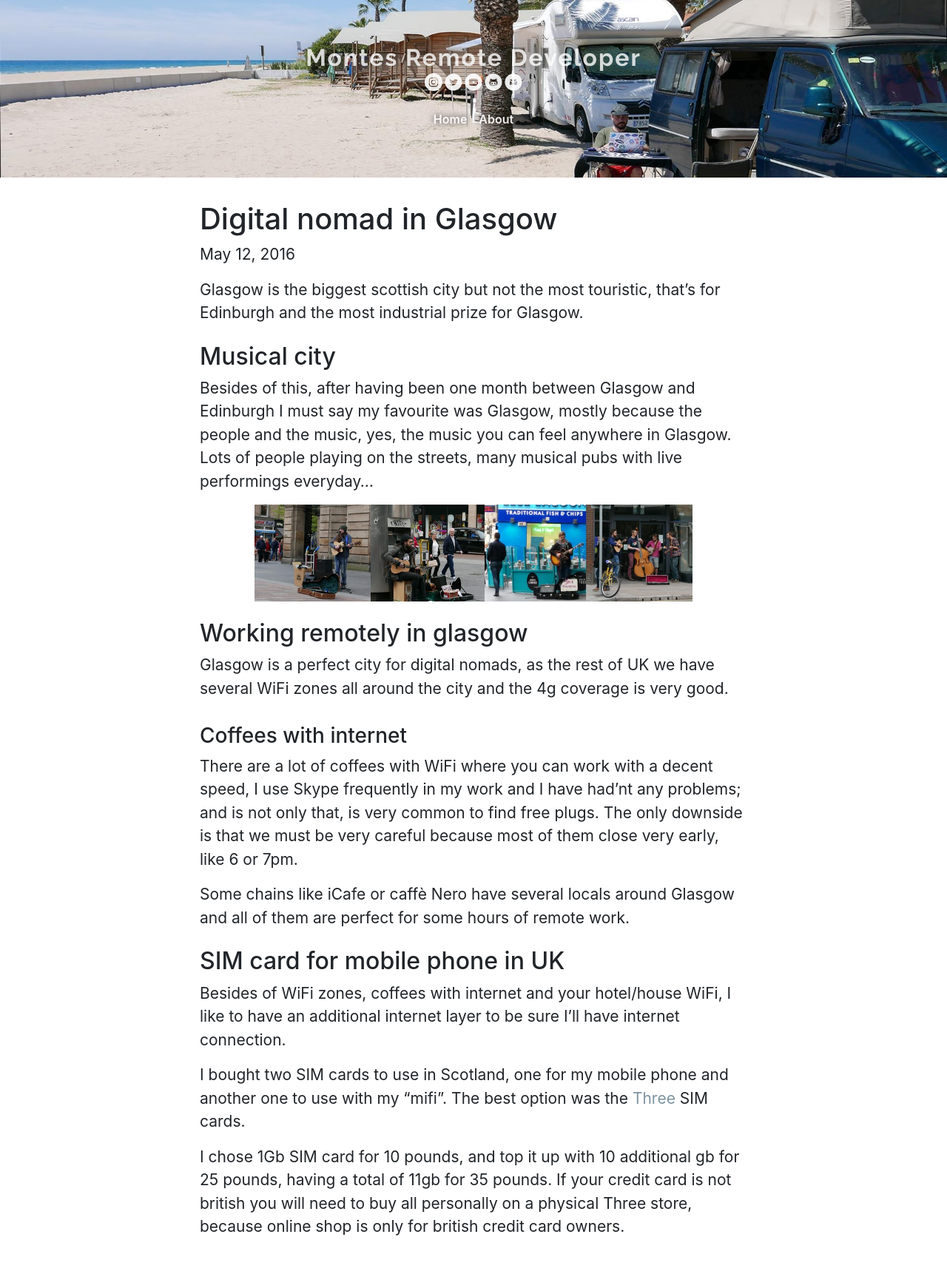
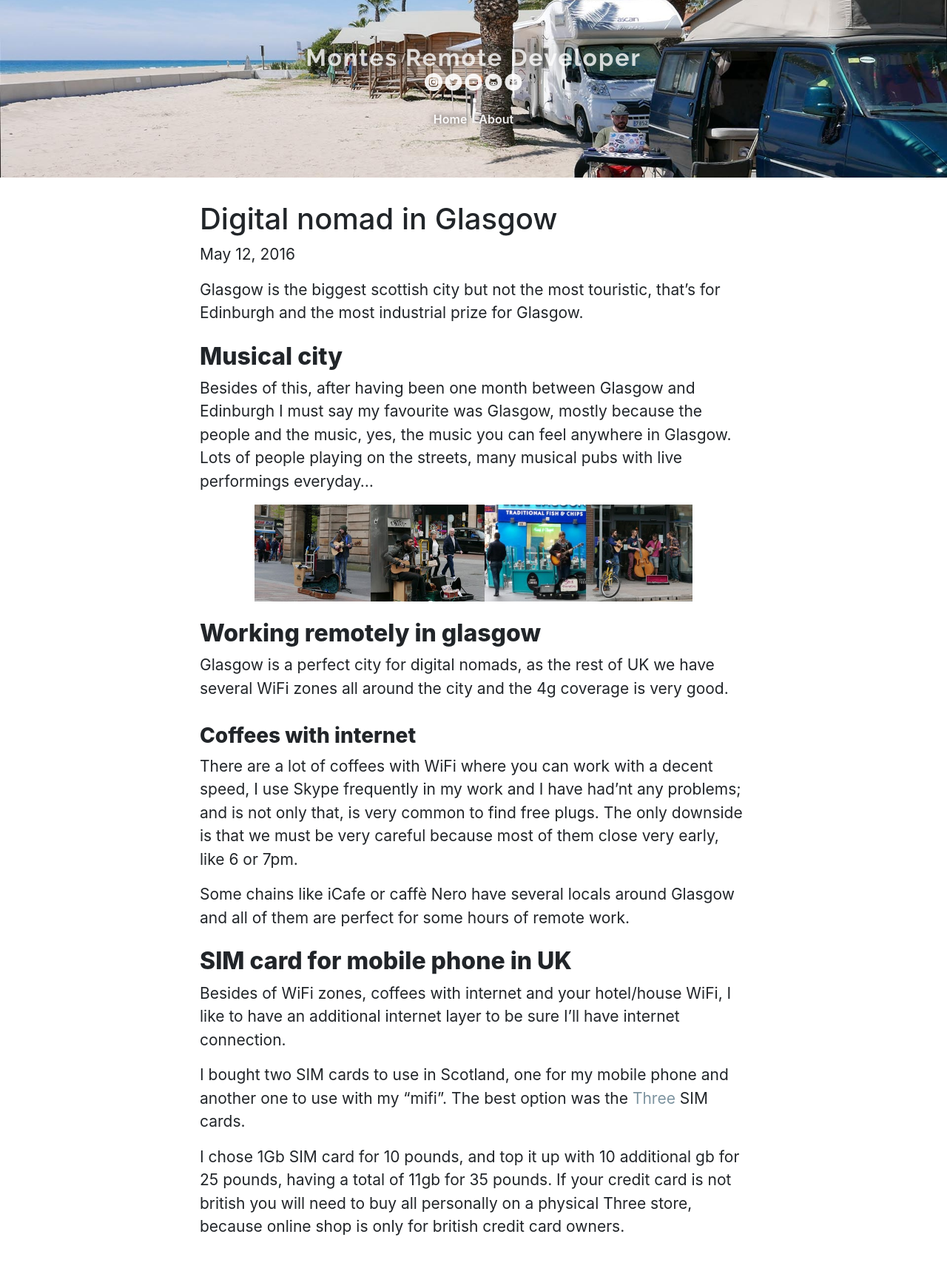
Before and after one commit to montes/montes.github.io, a Jekyll site: the page built from _posts/2016-05-12-digital-nomad-in-glasgow.md, in a window 1280 px wide. Shown: the whole page at 74% size. Built offline with Jekyll 4.4.1, drawn with Linux system fonts in a browser that asks for light colours; comment, search, counter and statistics services are not loaded.

Commit message:
Minor CSS changes

```diff
--- a/_sass/jekyllandmrmontes/_post.scss
+++ b/_sass/jekyllandmrmontes/_post.scss
@@ -25,9 +25,13 @@
         margin-bottom: 0.5rem;
     }
 
-    h4 {
-        margin-top: 1.5rem;
+    h4, h5 {
+        margin-top: 1.7rem;
         margin-bottom: 1rem;
+    }
+
+    h2, h3, h4, h5, h6 {
+        font-weight: 800;
     }
 }
 
```
